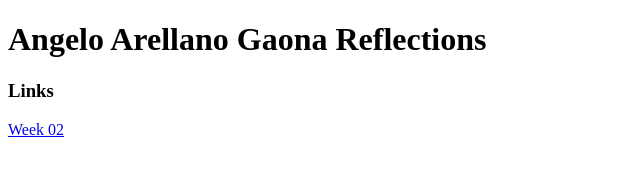
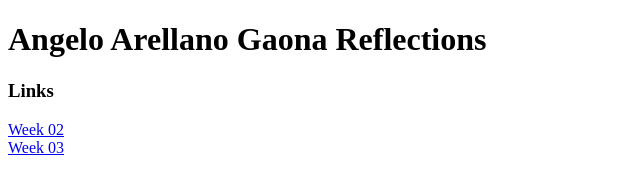
Before and after one commit to AngeloAG/CIT171, a plain HTML site: page index.html in a window 1280 px wide. Shown: the full height of the page, 0-640 px from the left. Drawn offline with Linux system fonts and the light colour scheme.

Commit message:
update in menu

```diff
--- a/index.html
+++ b/index.html
@@ -10,5 +10,6 @@
     <h1>Angelo Arellano Gaona Reflections</h1>
     <h3>Links</h3>
     <a href="reflections/w02/w02_reflection.html">Week 02</a><br />
+    <a href="reflections/w03/w03_reflection.html">Week 03</a><br />
   </body>
 </html>
```
